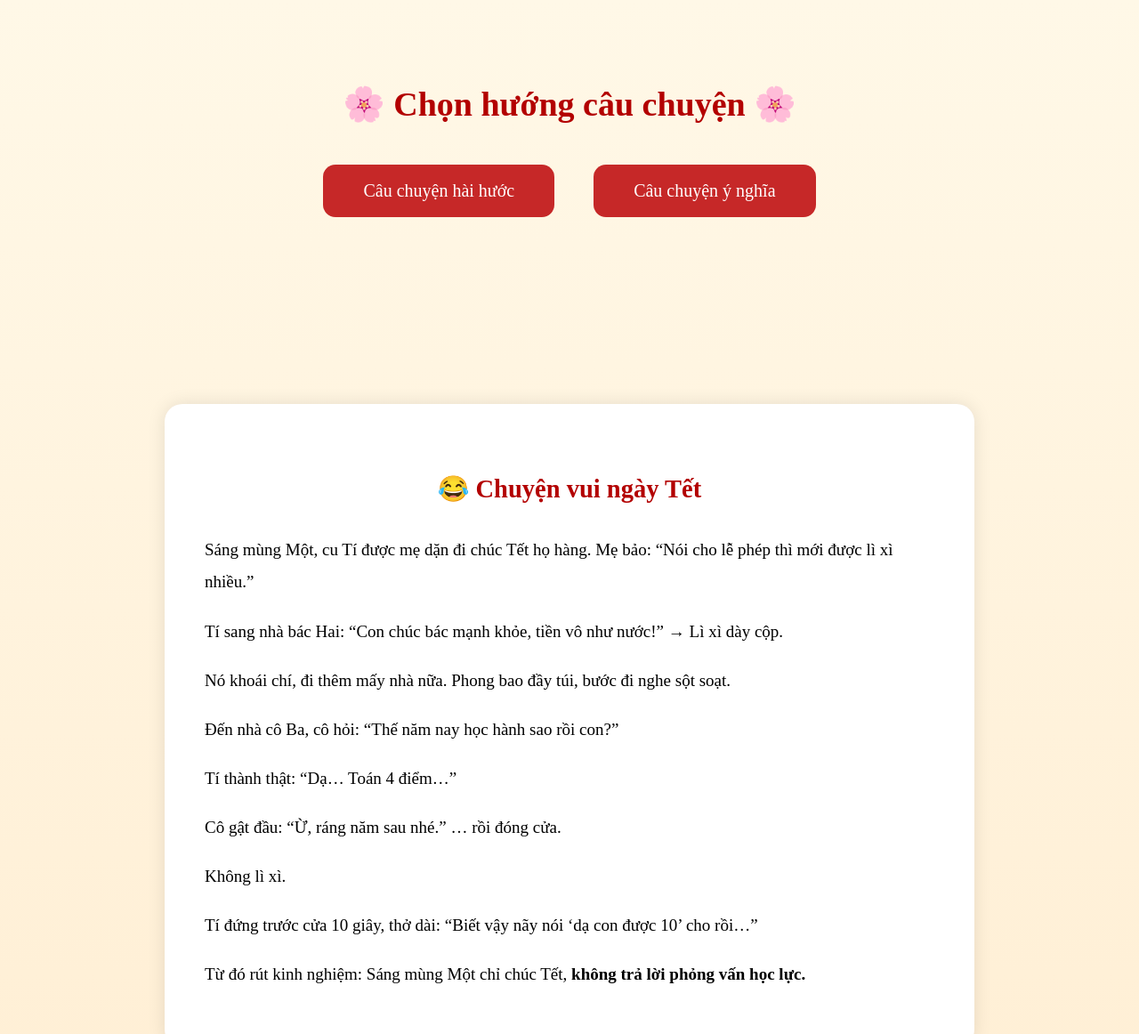
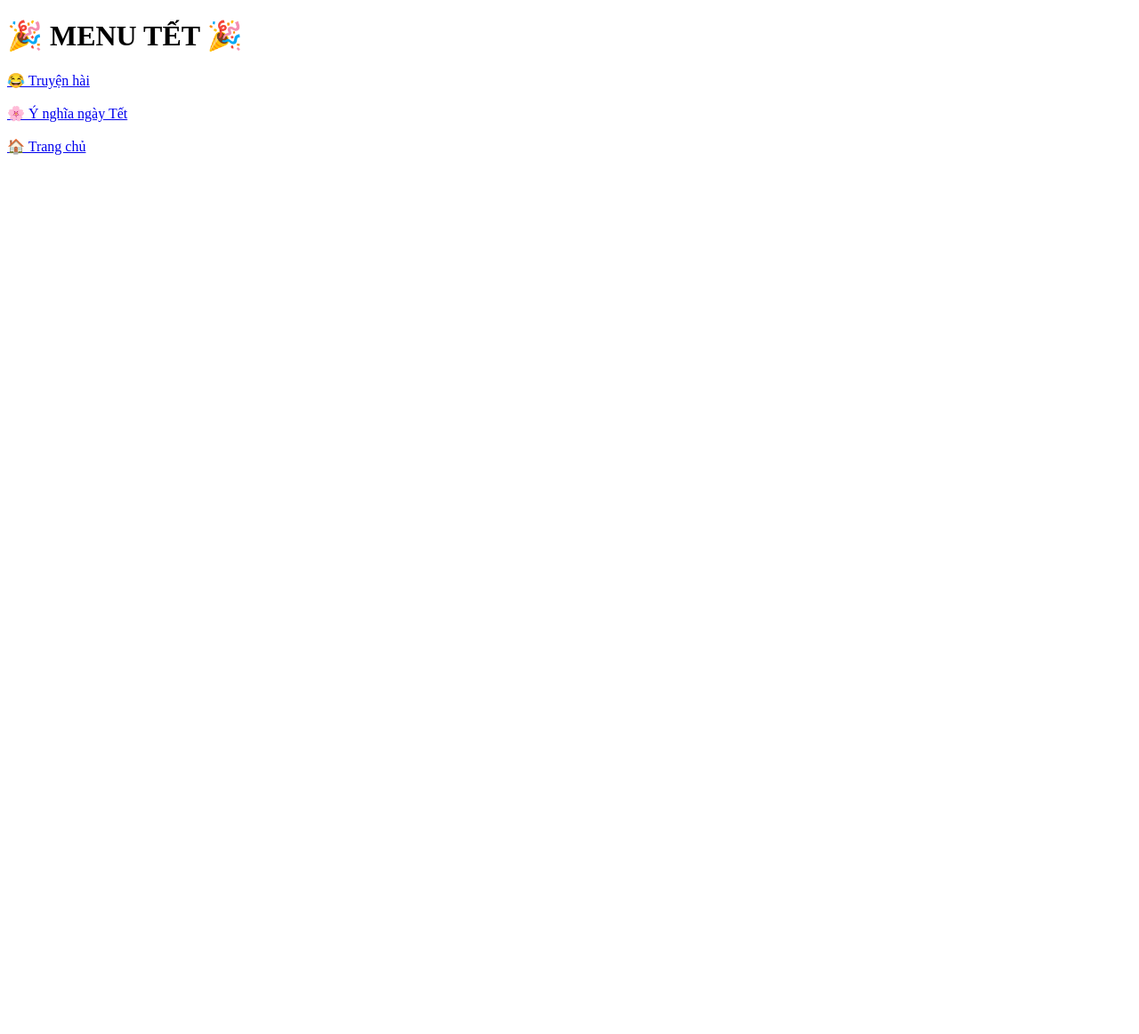
Before and after one commit to duc088124-source/Cau-chuc-TET, a plain HTML site: page menu.html in a window 1280 px wide. Shown: the top 1162 px of the page at 89% size. After the commit the page ends 800 px from the top, so only its background shows below. Drawn offline with Linux system fonts and the light colour scheme.

Commit message:
Update menu.html

```diff
--- a/menu.html
+++ b/menu.html
@@ -1,183 +1,17 @@
 <!DOCTYPE html>
-<html lang="vi">
+<html>
 <head>
-<meta charset="UTF-8">
-<title>Câu chuyện Tết</title>
-
-<style>
-body{
-    margin:0;
-    font-family:"Times New Roman", serif;
-    background: linear-gradient(#fff8e7,#ffe9c9);
-    text-align:center;
-    scroll-behavior:smooth;
-}
-
-/* tiêu đề */
-header{
-    padding:70px 20px;
-}
-
-h1{
-    color:#b30000;
-    font-size:38px;
-}
-
-/* nút */
-.btn{
-    display:inline-block;
-    margin:20px;
-    padding:18px 45px;
-    font-size:20px;
-    border-radius:14px;
-    text-decoration:none;
-    color:white;
-    background:#c62828;
-    transition:0.2s;
-}
-
-.btn:hover{
-    background:#8e0000;
-    transform:scale(1.05);
-}
-
-/* khung truyện */
-.story{
-    max-width:820px;
-    margin:120px auto;
-    padding:45px;
-    background:white;
-    border-radius:20px;
-    box-shadow:0 0 20px rgba(0,0,0,0.1);
-    text-align:left;
-    line-height:1.9;
-    font-size:19px;
-}
-
-.story h2{
-    text-align:center;
-    color:#b30000;
-}
-</style>
+    <title>Menu Tết</title>
 </head>
-
-
-
 <body>
 
-<header>
-    <h1>🌸 Chọn hướng câu chuyện 🌸</h1>
+<h1>🎉 MENU TẾT 🎉</h1>
 
-    <!-- bấm là cuộn xuống -->
-    <a href="#haihuoc" class="btn">Câu chuyện hài hước</a>
-    <a href="#ynghia" class="btn">Câu chuyện ý nghĩa</a>
-</header>
+<a href="haihuoc.html">😂 Truyện hài</a><br><br>
 
+<a href="ynghia.html">🌸 Ý nghĩa ngày Tết</a><br><br>
 
-
-<!-- ================= HÀI HƯỚC ================= -->
-<section id="haihuoc" class="story">
-
-<h2>😂 Chuyện vui ngày Tết</h2>
-
-<p>
-Sáng mùng Một, cu Tí được mẹ dặn đi chúc Tết họ hàng.
-Mẹ bảo: “Nói cho lễ phép thì mới được lì xì nhiều.”
-</p>
-
-<p>
-Tí sang nhà bác Hai:
-“Con chúc bác mạnh khỏe, tiền vô như nước!”
-→ Lì xì dày cộp.
-</p>
-
-<p>
-Nó khoái chí, đi thêm mấy nhà nữa.
-Phong bao đầy túi, bước đi nghe sột soạt.
-</p>
-
-<p>
-Đến nhà cô Ba, cô hỏi:
-“Thế năm nay học hành sao rồi con?”
-</p>
-
-<p>
-Tí thành thật:
-“Dạ… Toán 4 điểm…”
-</p>
-
-<p>
-Cô gật đầu:
-“Ừ, ráng năm sau nhé.”
-… rồi đóng cửa.
-</p>
-
-<p>
-Không lì xì.
-</p>
-
-<p>
-Tí đứng trước cửa 10 giây, thở dài:
-“Biết vậy nãy nói ‘dạ con được 10’ cho rồi…”
-</p>
-
-<p>
-Từ đó rút kinh nghiệm:
-Sáng mùng Một chỉ chúc Tết,
-<b>không trả lời phỏng vấn học lực.</b>
-</p>
-
-</section>
-
-
-
-<!-- ================= Ý NGHĨA ================= -->
-<section id="ynghia" class="story">
-
-<h2>🌿 Câu chuyện ý nghĩa ngày xuân</h2>
-
-<p>
-Chiều ba mươi, ba treo câu đối đỏ, mẹ lau bàn thờ,
-bà nội ngồi gói bánh chưng bên bếp lửa.
-</p>
-
-<p>
-Khói bếp bay lên thơm mùi lá dong, mùi nếp mới.
-Cả căn nhà ấm áp lạ thường.
-</p>
-
-<p>
-Tôi hỏi:
-“Bà ơi, sao năm nào cũng cực vậy?”
-</p>
-
-<p>
-Bà cười hiền:
-“Còn gói được bánh cho con cháu ăn Tết là còn vui.”
-</p>
-
-<p>
-Đêm giao thừa, cả nhà ngồi quây quần,
-không điện thoại, không vội vã,
-chỉ có tiếng cười và lời chúc.
-</p>
-
-<p>
-Lúc ấy tôi mới hiểu:
-</p>
-
-<p>
-<b>Tết không phải là tiền lì xì nhiều hay ít,
-mà là còn đủ người thân ngồi cạnh nhau.</b>
-</p>
-
-<p>
-Chỉ cần vậy thôi, mùa xuân đã trọn vẹn rồi.
-</p>
-
-</section>
-
-
+<a href="index.html">🏠 Trang chủ</a>
 
 </body>
 </html>
```
